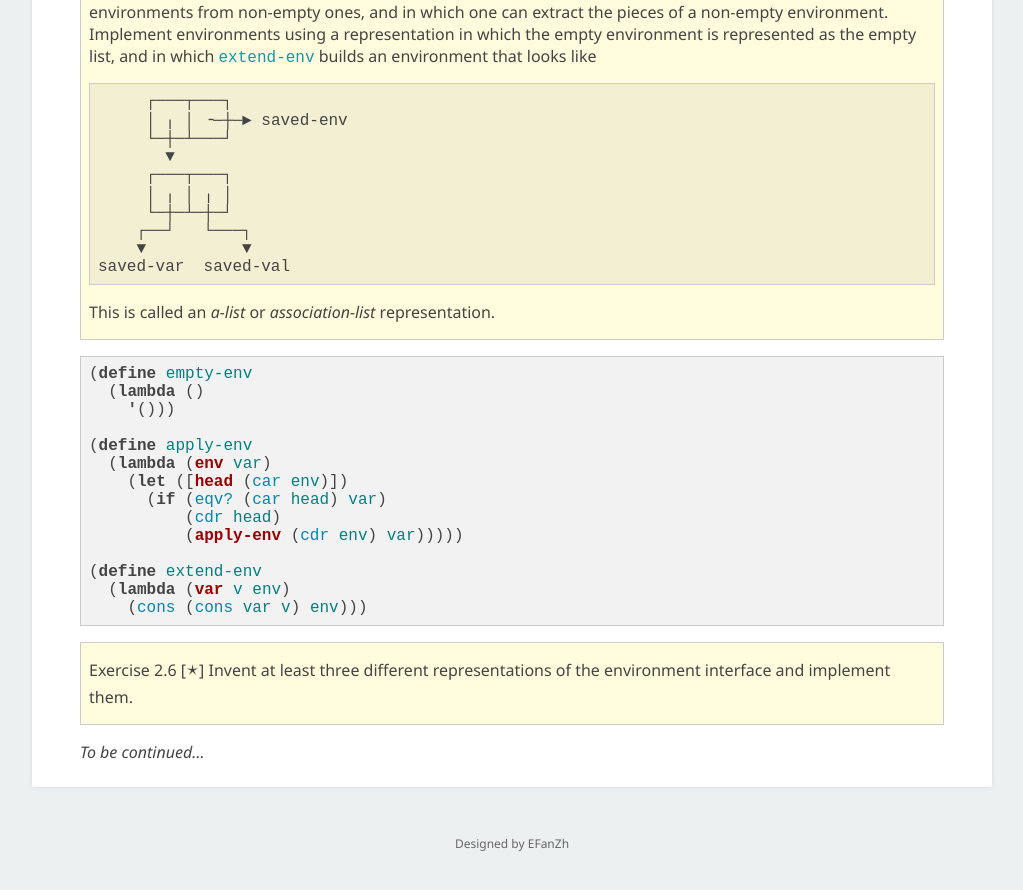
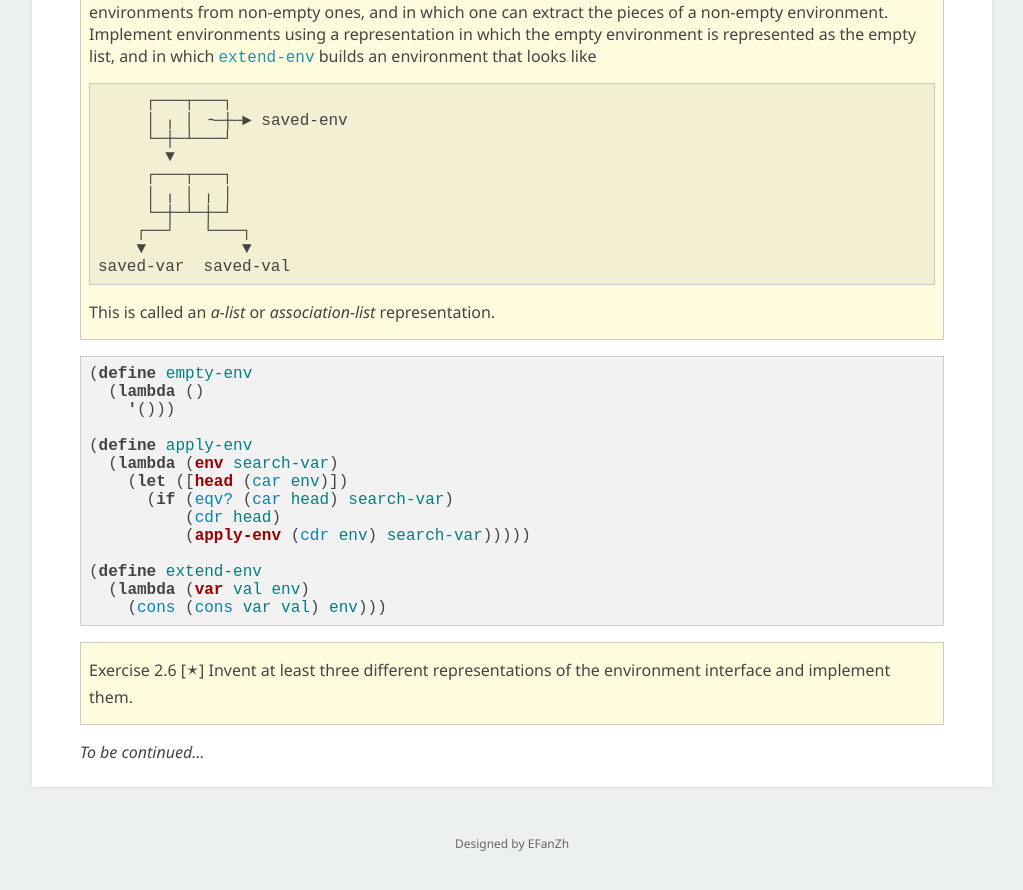
Before and after one commit to EFanZh/efanzh.github.io, a Jekyll site: the page built from _posts/2017-08-06-essentials-of-programming-languages-exercises.md, in a window 1280 px wide and 900 px high, scrolled down 20440 px. Shown: the top 890 px of the window, without its empty margins (128-1151 px from the left). Built offline with Jekyll 4.4.1, drawn with Linux system fonts in a browser that asks for light colours; formulas are drawn with MathJax 3.

Commit message:
Update solution for EOPL exercise 2.5

````diff
--- a/_posts/2017-08-06-essentials-of-programming-languages-exercises.md
+++ b/_posts/2017-08-06-essentials-of-programming-languages-exercises.md
@@ -1053,15 +1053,15 @@ Observers: `top` and `empty-stack?`.
     '()))
 
 (define apply-env
-  (lambda (env var)
+  (lambda (env search-var)
     (let ([head (car env)])
-      (if (eqv? (car head) var)
+      (if (eqv? (car head) search-var)
           (cdr head)
-          (apply-env (cdr env) var)))))
+          (apply-env (cdr env) search-var)))))
 
 (define extend-env
-  (lambda (var v env)
-    (cons (cons var v) env)))
+  (lambda (var val env)
+    (cons (cons var val) env)))
 ```
 
 > Exercise 2.6 [🟉] Invent at least three different representations of the environment interface and implement them.
````
